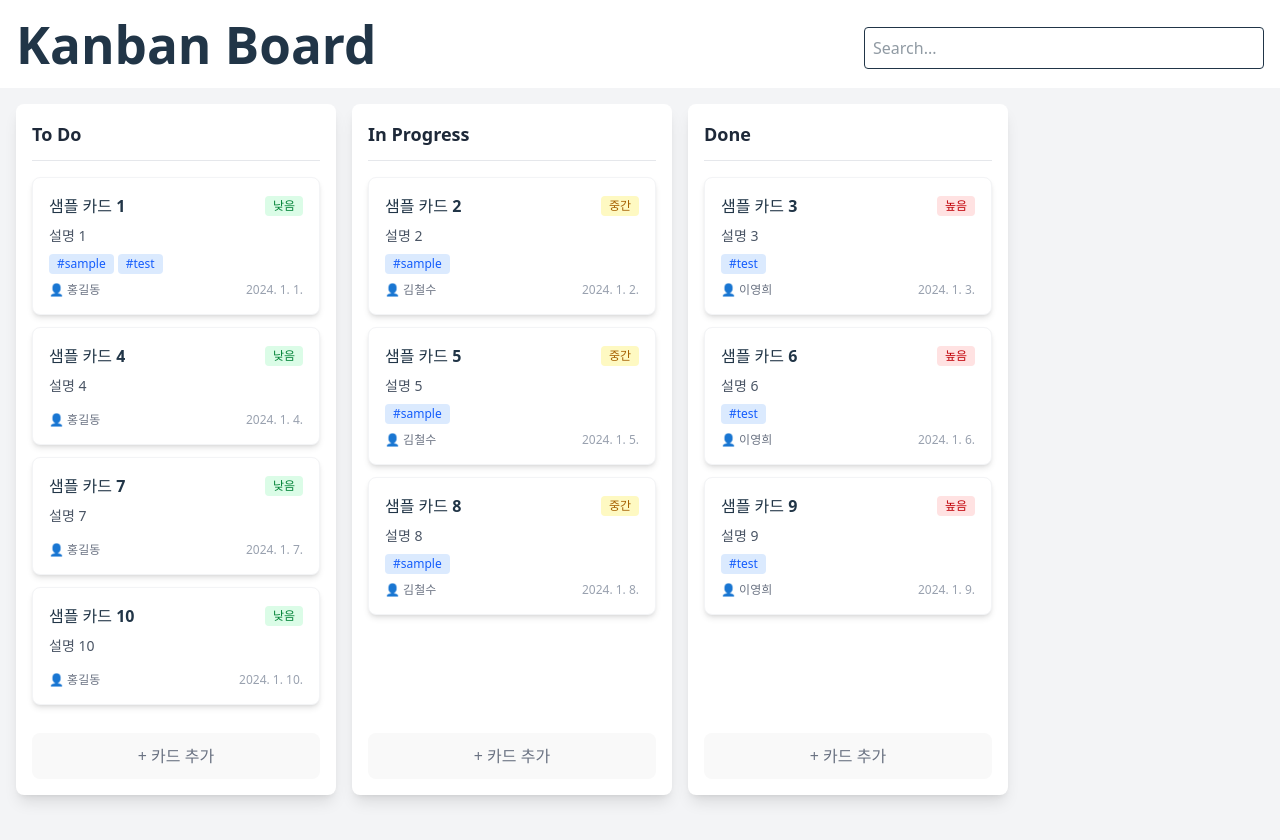
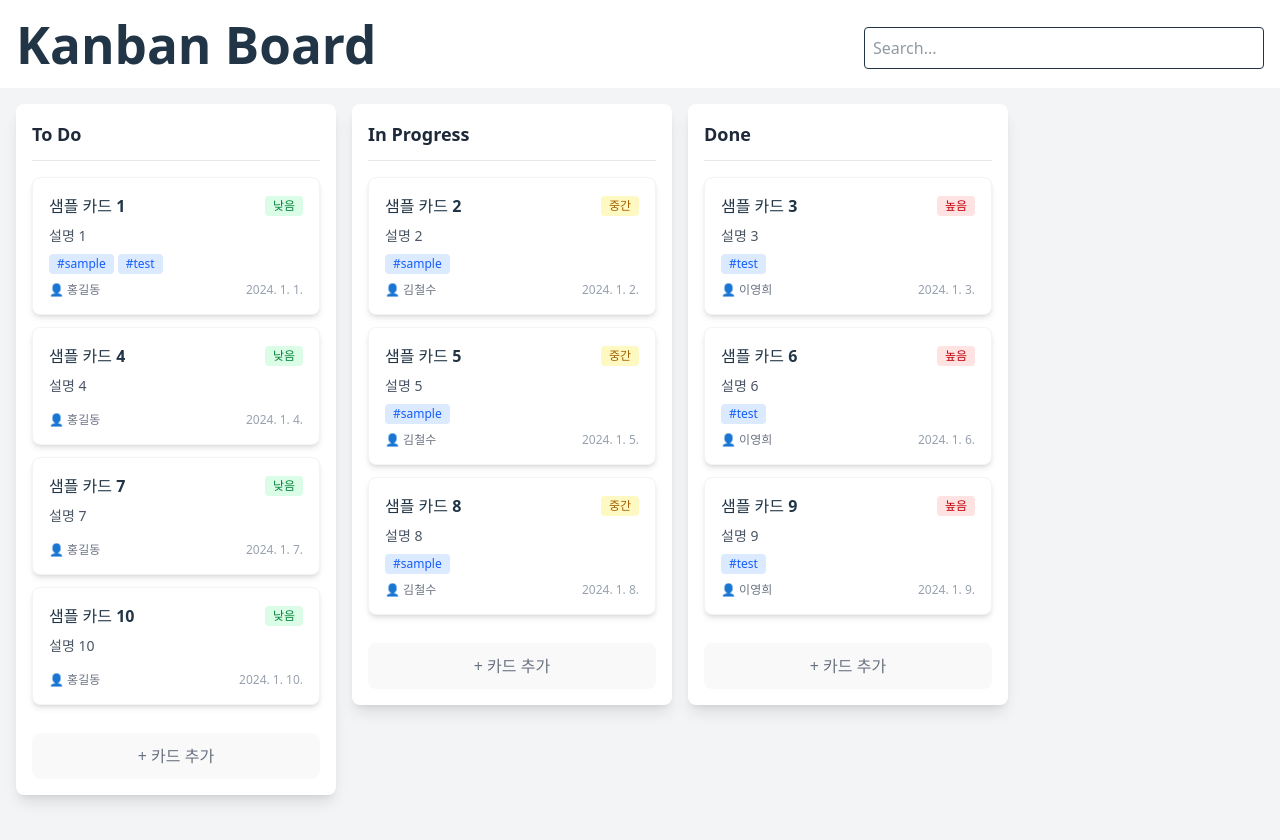
Before and after one commit to ramong26/kanban, a React (Vite) app: page / in a window 1280 px wide. Shown: the top 840 px of the page. Built offline with nearby package versions, Linux system fonts and the light colour scheme.

Commit message:
feat: 드래그애드롭 적용

```diff
--- a/src/feature/components/KanbanBoard/Collumn/Collumn.tsx
+++ b/src/feature/components/KanbanBoard/Collumn/Collumn.tsx
@@ -1,4 +1,5 @@
 import { useCallback, useState } from "react";
+import { Draggable } from "@hello-pangea/dnd";
 
 import Card from "../Card";
 import CardNewModal from "../CardNewModal";
@@ -6,43 +7,10 @@ import CardNewModal from "../CardNewModal";
 import type { CollumnProps } from "./types";
 import type { CardProps } from "../../../../types/types";
 
-import { mockCards } from "../../../../shared/mock";
 const LOCAL_STORAGE_CARDS_KEY = "kanban-cards";
 
-export default function Collumn({ title }: CollumnProps) {
+export default function Collumn({ title, cards, setCards }: CollumnProps) {
   const [openCardModal, setOpenCardModal] = useState(false);
-
-  // first render load from local storage
-  const [cards, setCards] = useState<CardProps[]>(() => {
-    const storedCards = localStorage.getItem(LOCAL_STORAGE_CARDS_KEY);
-    let loadedCards: CardProps[] = [];
-    if (storedCards) {
-      try {
-        const parsed = JSON.parse(storedCards);
-        if (
-          typeof parsed === "object" &&
-          parsed !== null &&
-          Array.isArray(parsed[title])
-        ) {
-          loadedCards = parsed[title];
-        }
-      } catch (error) {
-        console.error("Failed to parse stored cards:", error);
-      }
-    }
-    if (loadedCards.length === 0) {
-      loadedCards = mockCards.filter(
-        (card) =>
-          card.status ===
-          (title === "To Do"
-            ? "todo"
-            : title === "In Progress"
-            ? "in-progress"
-            : "done")
-      );
-    }
-    return loadedCards;
-  });
 
   // Add Card Handler
   const handleAddCard = useCallback(
@@ -62,7 +30,7 @@ export default function Collumn({ title }: CollumnProps) {
       allCards[title] = updatedCards;
       localStorage.setItem(LOCAL_STORAGE_CARDS_KEY, JSON.stringify(allCards));
     },
-    [cards, title]
+    [cards, title, setCards]
   );
 
   return (
@@ -72,8 +40,20 @@ export default function Collumn({ title }: CollumnProps) {
           <h2 className="text-lg font-bold text-gray-800">{title}</h2>
         </div>
         <div className="flex-1 space-y-3">
-          {cards.length > 0 ? (
-            cards.map((item, idx) => <Card key={idx} item={item} />)
+          {cards && cards.length > 0 ? (
+            cards.map((item: CardProps, idx: number) => (
+              <Draggable key={item.id} draggableId={item.id} index={idx}>
+                {(provided) => (
+                  <div
+                    ref={provided.innerRef}
+                    {...provided.draggableProps}
+                    {...provided.dragHandleProps}
+                  >
+                    <Card item={item} />
+                  </div>
+                )}
+              </Draggable>
+            ))
           ) : (
             <p className="text-gray-400 text-sm">카드가 없습니다</p>
           )}
--- a/src/feature/components/KanbanBoard/Collumn/types.ts
+++ b/src/feature/components/KanbanBoard/Collumn/types.ts
@@ -1,3 +1,7 @@
+import type { CardProps } from "../../../../types/types";
+
 export interface CollumnProps {
   title: string;
+  cards: CardProps[];
+  setCards: (cards: CardProps[]) => void;
 }
--- a/src/feature/components/KanbanBoard/KanbanBoard.tsx
+++ b/src/feature/components/KanbanBoard/KanbanBoard.tsx
@@ -1,13 +1,77 @@
+import { useState } from "react";
+import { DragDropContext, Droppable } from "@hello-pangea/dnd";
+import type { DropResult } from "@hello-pangea/dnd";
+
 import Collumn from "./Collumn";
 
+import { mockCards } from "../../../shared/mock";
+import type { CardProps, CardStatus } from "../../../types/types";
+
+const columnTitles = ["To Do", "In Progress", "Done"];
+
+const statusMap: Record<string, string> = {
+  "To Do": "todo",
+  "In Progress": "in-progress",
+  Done: "done",
+};
+
+function getInitialData() {
+  const data: Record<string, CardProps[]> = {};
+  columnTitles.forEach((title) => {
+    data[title] = mockCards.filter((c) => c.status === statusMap[title]);
+  });
+  return data;
+}
+
 export default function KanbanBoard() {
+  const [columns, setColumns] = useState(getInitialData());
+
+  const onDragEnd = (result: DropResult) => {
+    const { source, destination } = result;
+    if (!destination) return;
+
+    const sourceCol = source.droppableId;
+    const destCol = destination.droppableId;
+
+    if (sourceCol === destCol) {
+      const newCards = Array.from(columns[sourceCol]);
+      const [moved] = newCards.splice(source.index, 1);
+      newCards.splice(destination.index, 0, moved);
+      setColumns({ ...columns, [sourceCol]: newCards });
+    } else {
+      const sourceCards = Array.from(columns[sourceCol]);
+      const destCards = Array.from(columns[destCol]);
+      const [moved] = sourceCards.splice(source.index, 1);
+      moved.status = statusMap[destCol] as CardStatus;
+      destCards.splice(destination.index, 0, moved);
+      setColumns({
+        ...columns,
+        [sourceCol]: sourceCards,
+        [destCol]: destCards,
+      });
+    }
+  };
+
   return (
-    <div className="flex-col  p-4  bg-gray-100 min-h-screen">
-      <div className="flex space-x-4">
-        {["To Do", "In Progress", "Done"].map((title) => (
-          <Collumn key={title} title={title} />
+    <DragDropContext onDragEnd={onDragEnd}>
+      <div className="flex space-x-4 p-4 bg-gray-100 min-h-screen">
+        {columnTitles.map((title) => (
+          <Droppable droppableId={title} key={title}>
+            {(provided) => (
+              <div ref={provided.innerRef} {...provided.droppableProps}>
+                <Collumn
+                  title={title}
+                  cards={columns[title]}
+                  setCards={(cards) =>
+                    setColumns((prev) => ({ ...prev, [title]: cards }))
+                  }
+                />
+                {provided.placeholder}
+              </div>
+            )}
+          </Droppable>
         ))}
       </div>
-    </div>
+    </DragDropContext>
   );
 }
```
